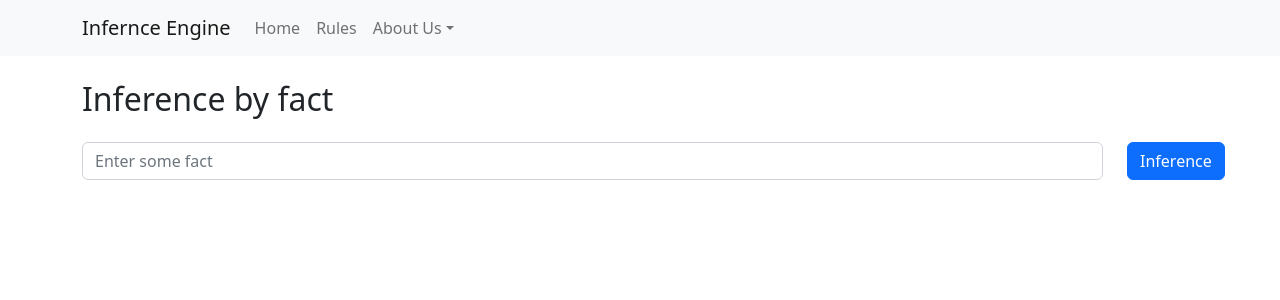
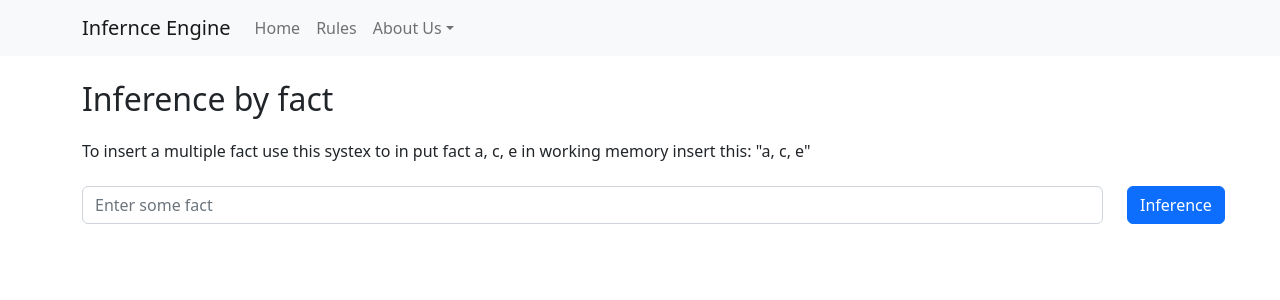
Before and after one commit to Skromlee/InferenceEngine, a React (Create React App) app in the folder source/frontend/: page / in a window 1280 px wide. Shown: the top 300 px of the page. Built offline with nearby package versions, Linux system fonts and the light colour scheme.

Commit message:
Change Response bg to dark

```diff
--- a/source/frontend/src/components/WorkingMemory.jsx
+++ b/source/frontend/src/components/WorkingMemory.jsx
@@ -2,7 +2,7 @@ const WorkingMemory = ({ message }) => {
   console.log(message, "<=-=====");
   return (
     <>
-      <div className="container">
+      <div className="container bg-dark text-white py-5 px-5">
         <div className="row">
           {Object.keys(message["log"]).length > 0
             ? message["log"].map((eachLog) => {
--- a/source/frontend/src/pages/Home.jsx
+++ b/source/frontend/src/pages/Home.jsx
@@ -41,6 +41,10 @@ const Home = () => {
       <div className="container">
         <Form onSubmit={onInferenceHandler}>
           <h2 className="my-4">Inference by fact</h2>
+          <h6 className="mb-4">
+            To insert a multiple fact use this systex to in put fact a, c, e in
+            working memory insert this: "a, c, e"
+          </h6>
           <Row className="d-flex mb-3 ">
             <Form.Group as={Col} md="11" className="mb-3" controlId="inputFact">
               <Form.Control
```
